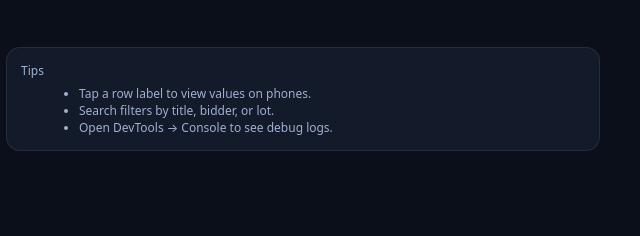
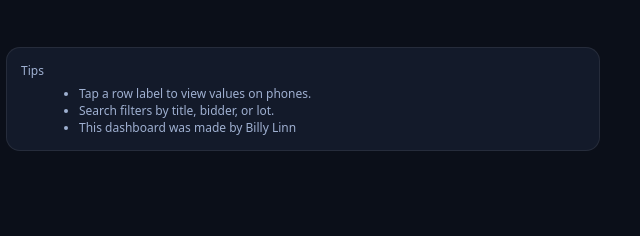
Before and after one commit to billy398/auction-dashboard, a plain HTML site: page index.html in a window 1280 px wide. Shown: the part 540-776 px from the top of the page, 640-1280 px from the left. Drawn offline with Linux system fonts and the light colour scheme; no server answers.

Commit message:
replace debut tip with my name

```diff
--- a/index.html
+++ b/index.html
@@ -175,7 +175,7 @@
         <ul class="muted" style="margin:6px 0 0 18px;">
           <li>Tap a row label to view values on phones.</li>
           <li>Search filters by title, bidder, or lot.</li>
-          <li>Open DevTools → Console to see debug logs.</li>
+          <li>This dashboard was made by Billy Linn</li>
         </ul>
       </div>
     </div>
```
